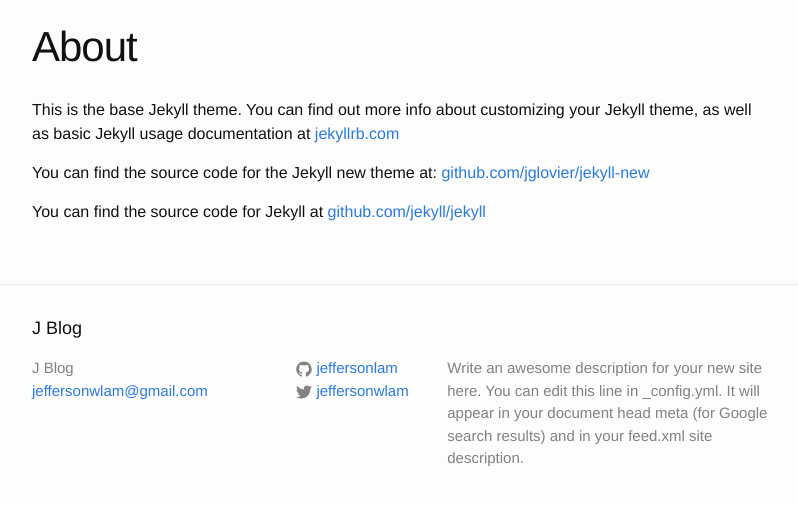
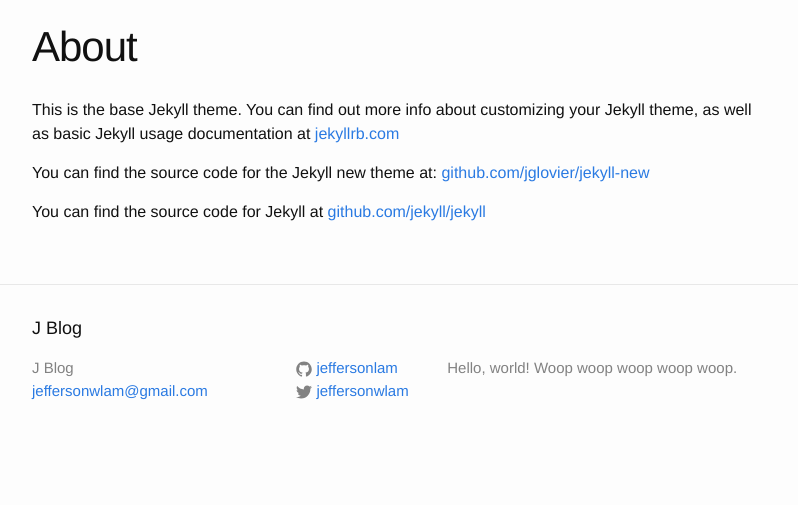
Before and after one commit to jeffersonlam/blog, a Jekyll site: the page built from about.md, in a window 1280 px wide, cut to the strip 104-609 px from the top of the page. Shown: the whole strip, without its empty margins (238-1036 px from the left). Built offline with Jekyll 4.4.1, drawn with Linux system fonts in a browser that asks for light colours.

Commit message:
Change description

```diff
--- a/_config.yml
+++ b/_config.yml
@@ -2,9 +2,7 @@
 title: J Blog
 email: jeffersonwlam@gmail.com
 description: > # this means to ignore newlines until "baseurl:"
-  Write an awesome description for your new site here. You can edit this
-  line in _config.yml. It will appear in your document head meta (for
-  Google search results) and in your feed.xml site description.
+  Hello, world! Woop woop woop woop woop.
 baseurl: "/blog" # the subpath of your site, e.g. /blog/
 url: "http://jefferson.im" # the base hostname & protocol for your site
 twitter_username: jeffersonwlam
```
